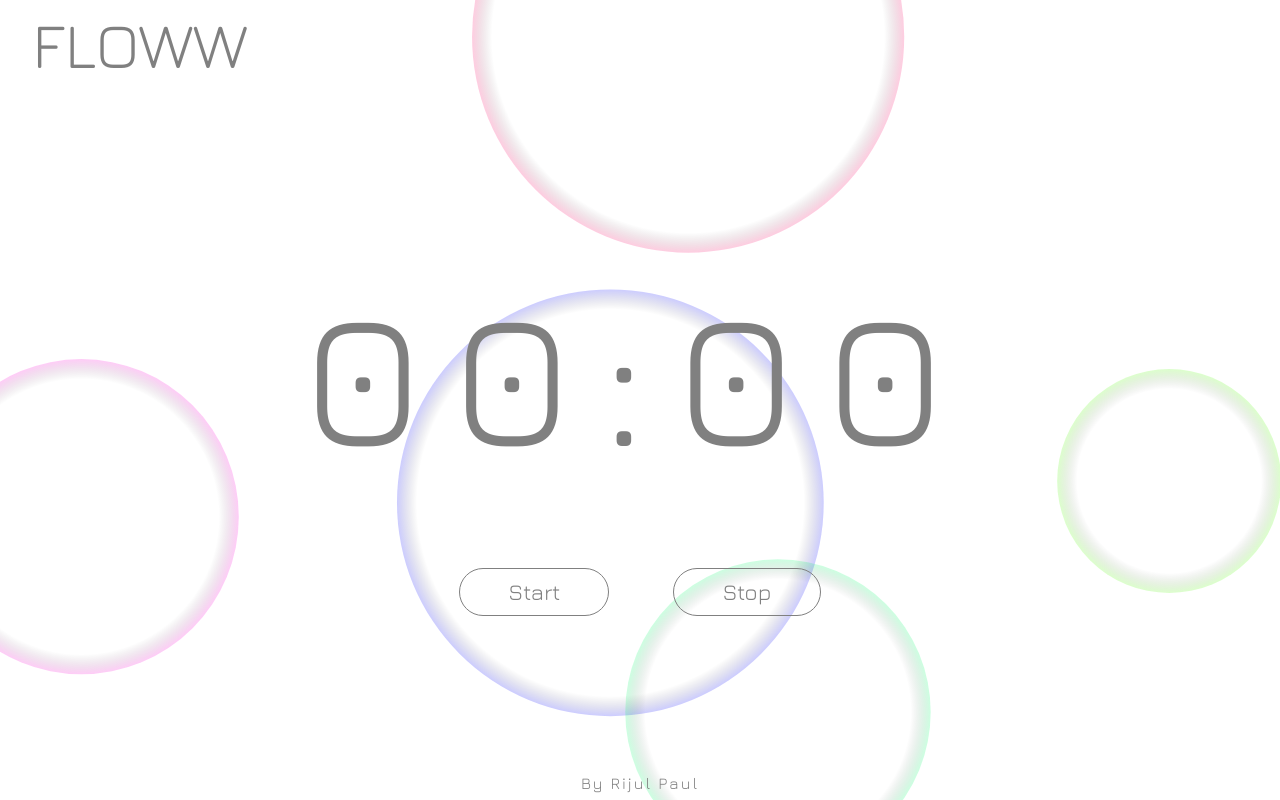
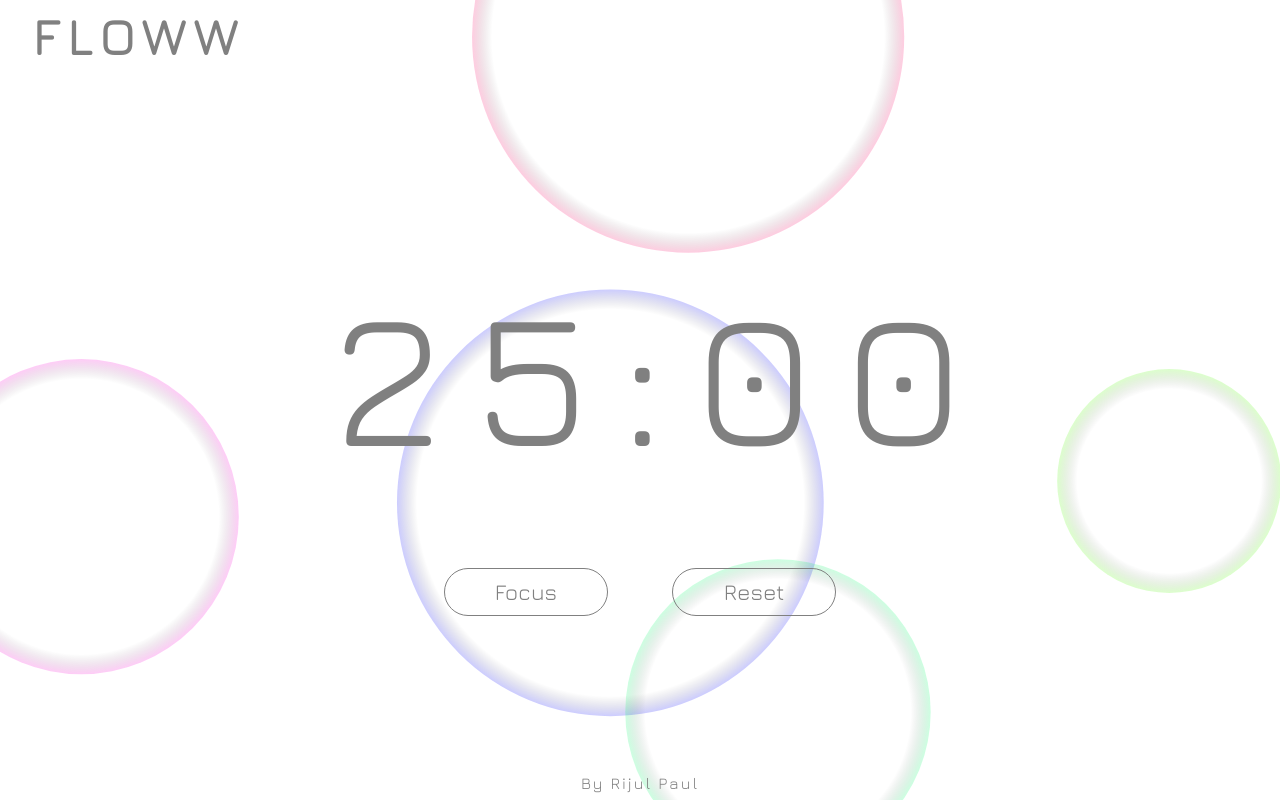
Before and after one commit to rijulpaul/dororo, a React (Vite) app: page / in a window 1280 px wide. Built offline with nearby package versions, Linux system fonts and the light colour scheme.

Commit message:
added Working Countdown

```diff
--- a/src/assets/components/Header/Header.css
+++ b/src/assets/components/Header/Header.css
@@ -1,6 +1,7 @@
 .header {
     height: 6vh;
-    font-size: 4rem;
+    font-size: 1.6rem;
+    letter-spacing: 6px;
 }
 
 .title {
--- a/src/assets/components/Header/Header.tsx
+++ b/src/assets/components/Header/Header.tsx
@@ -2,7 +2,7 @@ import './Header.css'
 
 function Header() {
     return (
-    <header className='header'><div className='title'>FLOWW</div></header>
+    <header className='header'><h1 className='title'>FLOWW</h1></header>
     )
 }
 
--- a/src/assets/components/Main/Timer/Button/Button.css
+++ b/src/assets/components/Main/Timer/Button/Button.css
@@ -4,4 +4,5 @@
     font-size: 1.4rem;
     margin: 1rem 2rem;
     padding: 0.6rem 3rem;
+    width: 12ch;
 }
--- a/src/assets/components/Main/Timer/Button/Button.tsx
+++ b/src/assets/components/Main/Timer/Button/Button.tsx
@@ -1,8 +1,13 @@
 import './Button.css'
 
-function Button({ title }:{ title : string }) {
+interface ButtonProps {
+    title: String;
+    onClick?: () => void;
+}
+
+function Button( {title,onClick}:ButtonProps) {
     return(
-    <button className="button">{title}</button>
+    <button className="button" onClick={onClick}>{title}</button>
     )
 }
 
--- a/src/assets/components/Main/Timer/Timer.css
+++ b/src/assets/components/Main/Timer/Timer.css
@@ -3,10 +3,13 @@
   flex-direction: column;
   align-items: center;
   justify-content: start;
-    background: none
+  background: none;
 }
 .timer {
+  width: 100%;
   font-size: 12rem;
   letter-spacing: 2rem;
+  text-align: center;
+  padding-left: 3rem;
   margin: 4rem 4rem;
 }
--- a/src/assets/components/Main/Timer/Timer.tsx
+++ b/src/assets/components/Main/Timer/Timer.tsx
@@ -1,17 +1,34 @@
 import './Timer.css'
 import Button from './Button/Button'
-import { useState } from 'react'
+import { useEffect, useState } from 'react'
 
 function Timer() {
 
-    const [timer,setTimer] = useState<number>(0);
+    const [timer,setTimer] = useState<number>(25*60);
+    const [isActive,setIsActive] = useState<boolean>(false);
+
+    const formatTime = (time:number) => String(time).padStart(2,'0');
+
+    useEffect(()=>{
+        let t;
+        if (isActive && timer > 0) {
+            t = setInterval(()=>{
+                setTimer((timer)=> (timer-1));
+            },1000)
+        }
+
+        return () => {
+            clearInterval(t)
+            setTimer(25*60)
+        }
+    },[isActive])
 
     return(
         <div className='timer-container'>
-            <div className='timer'>{timer/100 || "00"}:{timer%100||"00"}</div>
+            <div className='timer'>{formatTime(Math.floor(timer/60)) || "00"}:{formatTime(timer%60)}</div>
             <div className='buttons'>
-                <Button title="Start"/>
-                <Button title='Stop'/>
+                <Button title="Focus" onClick={()=>setIsActive(!isActive)}/>
+                <Button title='Reset' onClick={()=>{setTimer(25*60); setIsActive(false)}}/>
             </div>
         </div>
     )
```
Lines whose indentation alone changed are shown as unchanged.
